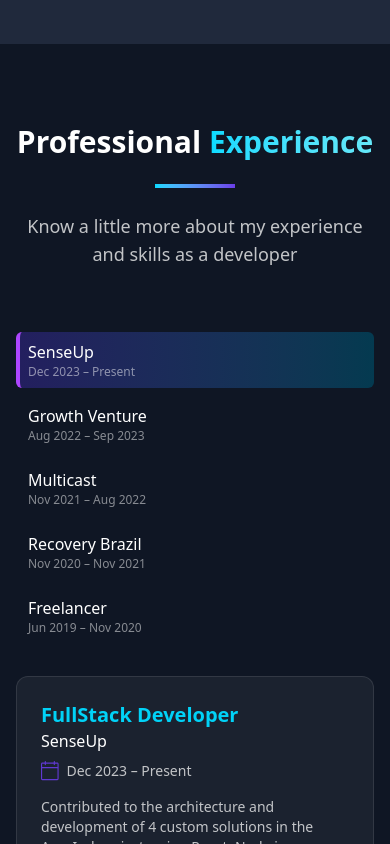
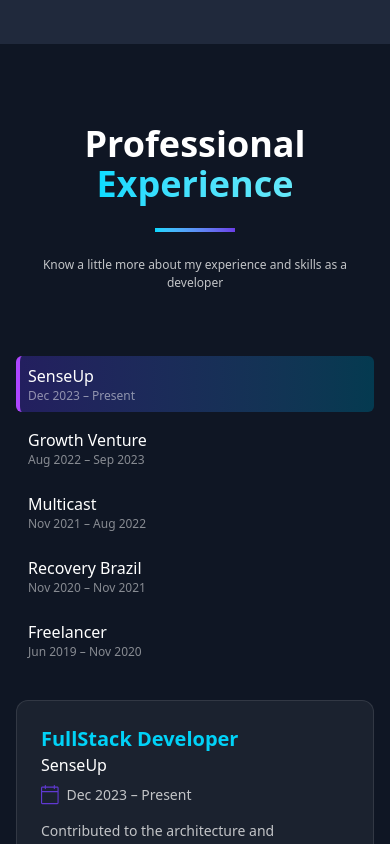
Before and after one commit to ViniciusBenfica/portfolio_V3, a Next.js app: page / in a window 390 px wide. Shown: the part 800-1644 px from the top of the page. Built offline with nearby package versions, Linux system fonts and the light colour scheme.

Commit message:
✨ Enhance BodyContainer component with props spreading and update Title component styles for improved responsiveness.

```diff
--- a/src/components/bodyContainer.tsx
+++ b/src/components/bodyContainer.tsx
@@ -1,10 +1,12 @@
-export default function BodyContainer({
-	children,
-	bgColor,
-}: { children: React.ReactNode; bgColor: string }) {
+type BodyContainerProps = {
+	children: React.ReactNode;
+	bgColor: string;
+} & React.HTMLAttributes<HTMLElement>;
+
+export default function BodyContainer({ children, bgColor, ...props }: BodyContainerProps) {
 	return (
-		<section className={`py-20 ${bgColor} text-white`}>
-			<div className="px-4 sm:px-6 lg:px-8">
+		<section className={`py-20 ${bgColor} text-white`} {...props}>
+			<div className="px-4 lg:px-8">
 				<div className="max-w-5xl mx-auto">{children}</div>
 			</div>
 		</section>
--- a/src/components/title.tsx
+++ b/src/components/title.tsx
@@ -5,14 +5,14 @@
 
 	return (
 		<div className="text-center mb-16">
-			<h2 className="text-3xl md:text-5xl font-bold mb-6 inline-block relative">
+			<h2 className="text-4xl md:text-5xl font-bold mb-6 inline-block">
 				{firstPart}{" "}
 				<span className="bg-gradient-to-r from-[#06daff] to-[#65e8f9] bg-clip-text text-transparent">
 					{lastWord}
 				</span>
 			</h2>
 			<div className="w-20 h-1 bg-gradient-to-r from-[#01d8ff] to-[#6A3DE8] mx-auto" />
-			<p className="text-lg text-[#c2c4c7] max-w-3xl mx-auto mt-6">{subtitle}</p>
+			<p className="md:text-base text-[12px] text-[#c2c4c7] max-w-3xl mx-auto mt-6">{subtitle}</p>
 		</div>
 	);
 }
```
